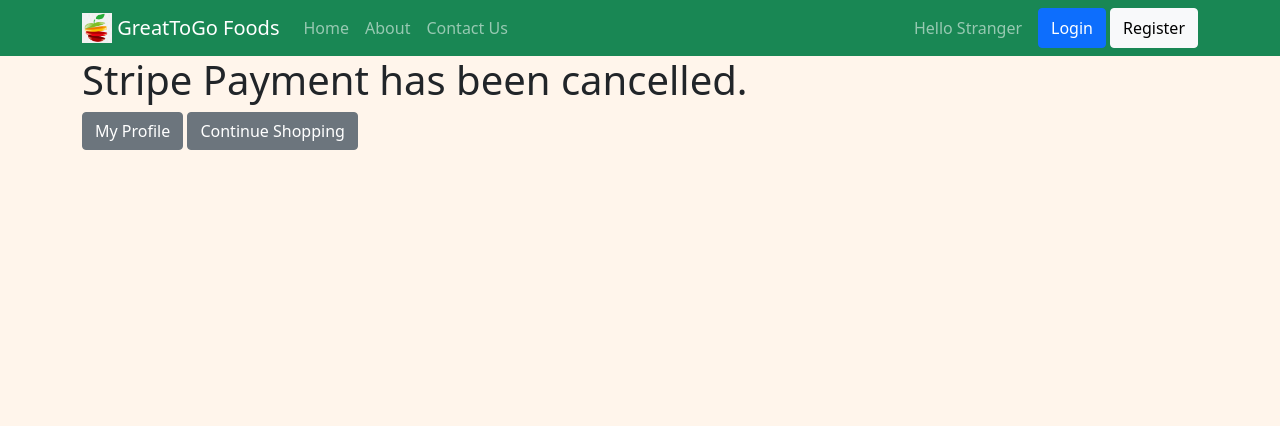
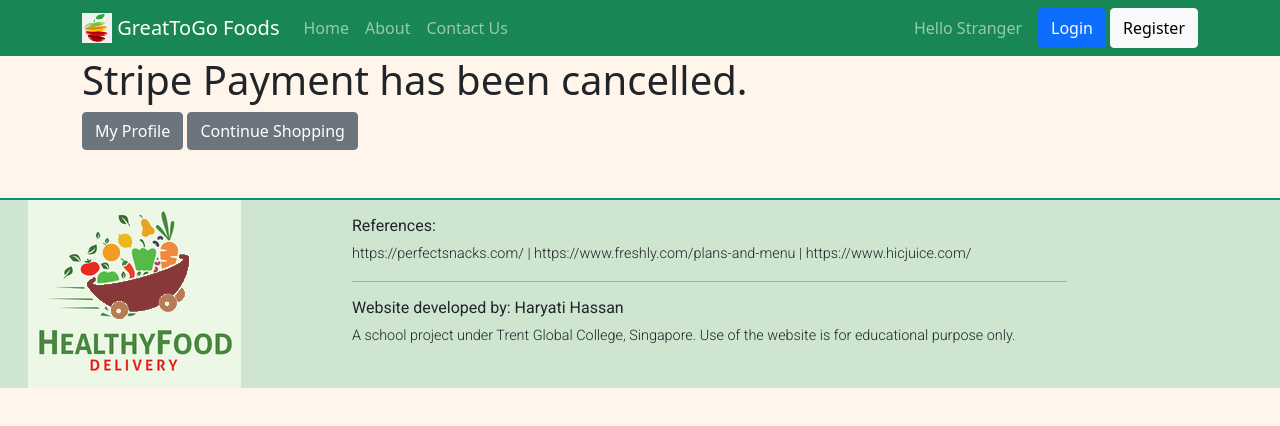
Before and after one commit to haryati75/tgc12-p3-gtgfoods, a React (Create React App) app: page /checkout/cancelled in a window 1280 px wide. Shown: the top 426 px of the page. Built offline with nearby package versions, Linux system fonts and the light colour scheme.

Commit message:
added footer and loading spinner

```diff
--- a/src/App.css
+++ b/src/App.css
@@ -39,8 +39,8 @@ body, p, card-body, li, ul {
 }
 
 .footer {
-  border-top: solid 2px #6bbbc4;
-  background-color: #DEEDF0;
+  border-top: solid 2px #01937C;
+  background-color: #CEE5D0;
   width: 100%;
 }
 
@@ -87,3 +87,18 @@ header {
   max-height: 50vh;
   max-width: 400px;
 }
+
+.global-spinner-overlay {
+  position: fixed;
+  top: 0;
+  left: 0;
+  right: 0;
+  bottom: 0;
+  background-color: rgba(0, 0, 0, 0.3);
+  font-size: 30px;
+  color: white;
+  font-weight: bold;
+  display: flex;
+  justify-content: center;
+  align-items: center;
+}
--- a/src/App.js
+++ b/src/App.js
@@ -9,6 +9,7 @@ import SubmittedForm from './pages/SubmittedForm';
 import ProductView from './pages/ProductView';
 import AllProducts from './pages/AllProducts';
 import Navigation from './components/Navigation';
+import Footer from './components/Footer';
 import LoginPage from './pages/LoginPage';
 import UserProfile from './pages/UserProfile';
 import RegisterPage from './pages/RegisterPage';
@@ -22,15 +23,19 @@ import ReceiptPage from './pages/ReceiptPage';
 import PaymentFailPage from './pages/PaymentFailPage';
 import ProductProvider from './ProductProvider';
 import UserProvider from './UserProvider';
+import GlobalSpinner from './components/GlobalSpinner';
+import GlobalSpinnerContextProvider from './GlobalSpinnerContext';
 
 export default function App() {
   return (
     <Router>
       <UserProvider>
       <ProductProvider>
+      <GlobalSpinnerContextProvider>
 
         {/* NavBar Component here */}
         <Navigation />
+        <GlobalSpinner />
 
         <Switch>
           <Route exact path="/">
@@ -86,8 +91,12 @@ export default function App() {
           </Route>
         </Switch>
 
+        <Footer />
+
+      </GlobalSpinnerContextProvider>
       </ProductProvider>
       </UserProvider>
     </Router>
+
   );
 }
--- /dev/null
+++ b/src/GlobalSpinnerContext.js
@@ -0,0 +1,21 @@
+import React, {useState, createContext, useContext } from 'react';
+
+const GlobalSpinnerContext = createContext();
+const GlobalSpinnerActionsContext = createContext();
+
+export const useGlobalSpinnerContext = () => useContext(GlobalSpinnerContext);
+export const useGlobalSpinnerActionsContext = () => useContext(GlobalSpinnerActionsContext);
+
+const GlobalSpinnerContextProvider = (props) => {
+    const [isGlobalSpinnerOn, setGlobalSpinner] = useState(false);
+
+    return (
+        <GlobalSpinnerContext.Provider value={isGlobalSpinnerOn}>
+            <GlobalSpinnerActionsContext.Provider value={setGlobalSpinner}>
+                {props.children}
+            </GlobalSpinnerActionsContext.Provider>
+        </GlobalSpinnerContext.Provider>
+    )
+}
+
+export default GlobalSpinnerContextProvider;
--- /dev/null
+++ b/src/components/Footer.js
@@ -0,0 +1,25 @@
+import React from 'react';
+
+export default function Footer() {
+    return (<React.Fragment>
+        <div className="footer container-fluid mt-5">
+            <div className="row">
+                <div className="col col-2 col-md-3 ms-3 pl-2">
+                    <img src="%PUBLIC_URL%/../../delivery-logo.png" style={{maxWidth:"100%"}} alt="Logo"/>
+                </div>
+                <div className="col col-8 col-md-7 p-3">
+                    <h6>References: </h6>
+                    <p className="text-listing">
+                        https://perfectsnacks.com/ |
+                        https://www.freshly.com/plans-and-menu |
+                        https://www.hicjuice.com/
+                    </p>
+                    <hr></hr>
+                    <h6>Website developed by: Haryati Hassan</h6>
+                    <p className="text-listing">A school project under Trent Global College, Singapore. Use of the website is for educational purpose only.</p>
+                </div>
+            </div>
+        </div>
+    </React.Fragment>)
+
+}
--- /dev/null
+++ b/src/components/GlobalSpinner.js
@@ -0,0 +1,12 @@
+import React from 'react';
+import { Spinner } from 'react-bootstrap';
+import { useGlobalSpinnerContext } from '../GlobalSpinnerContext';
+
+export default function GlobalSpinner (props) {
+    const isGlobalSpinnerOn = useGlobalSpinnerContext();
+    return isGlobalSpinnerOn ? (
+        <div className="global-spinner-overlay">
+            <p><Spinner className="mx-3" animation="border" variant="success" />Loading...</p>
+        </div>
+    ) : null
+}
--- a/src/components/Navigation.js
+++ b/src/components/Navigation.js
@@ -56,6 +56,6 @@ export default function Navigation() {
             </Container>
         </Navbar>
         { localStorage.getItem('sessionExpired') === '1' ? <Alert variant="danger">Your session has expired. Please login Again. </Alert> : null }
+
     </React.Fragment>)
-
 }
--- a/src/pages/AllOrders.js
+++ b/src/pages/AllOrders.js
@@ -4,18 +4,19 @@ import { Card, Container, ListGroup, Alert, Image, Button, Row, Col } from 'reac
 import Moment from 'react-moment';
 import axios from 'axios';
 import config from '../config';
-
+import { useGlobalSpinnerActionsContext } from '../GlobalSpinnerContext';
 
 export default function AllOrders() {
 
     const history = useHistory();
+    const setGlobalSpinner = useGlobalSpinnerActionsContext();
 
     const [orders, setOrders] = useState([]);
     const [alertJSX, setAlertJSX] = useState();
 
     useEffect(() => {
         const fetch = async () => {
-
+            setGlobalSpinner(true);
             try {
                 const fetchedOrders = await fetchOrders();
                 if (fetchedOrders.length === 0) {
@@ -26,9 +27,10 @@ export default function AllOrders() {
             } catch (e) {
                 setAlertJSX(<Alert variant="danger">Unable to load orders from the server.</Alert>);
             }
+            setGlobalSpinner(false);
         }
         fetch();
-     }, []);
+     }, [setGlobalSpinner]);
 
     const fetchOrders = async () => {
         const response = await axios.get(config.API_URL + "/shopping-cart/orders", {
--- a/src/pages/AllProducts.js
+++ b/src/pages/AllProducts.js
@@ -4,7 +4,7 @@ import { useLocation } from 'react-router-dom';
 import axios from 'axios';
 import config from '../config';
 import ProductContext from '../ProductContext';
-
+import { useGlobalSpinnerActionsContext } from '../GlobalSpinnerContext';
 
 export default function AllProducts() {
 
@@ -13,22 +13,25 @@ export default function AllProducts() {
     const welcomeUser = location.state ? location.state.welcomeUser : null;
 
     const productContext = useContext(ProductContext);
+    const setGlobalSpinner = useGlobalSpinnerActionsContext();
 
     const [products, setProducts] = useState([]);
     const [alertJSX, setAlertJSX] = useState();
 
     useEffect(()=> {
         const fetch = async() => {
+            setGlobalSpinner(true);
             try {
                 let baseURL = config.API_URL + "/products";
                 let response = await axios.get(baseURL);
                 setProducts(response.data)
             } catch (e) {
                 setAlertJSX(<Alert variant="danger">ERROR: Failed to load Products from server.</Alert>)
-            }
+            };
+            setGlobalSpinner(false);
         }
         fetch();
-    }, []);
+    }, [setGlobalSpinner]);
 
     const handleAddToCart = async (productId, productName) => {
         let response = await productContext.addToCart(productId, productName);
@@ -47,24 +50,25 @@ export default function AllProducts() {
             </Row>
             <Row>
                 { products.map(p =>
-                <Card className="col col-6 col-md-4 col-lg-3 mx-auto" key={p.id}>
+                <Card className="col col-6 col-md-4 col-lg-3 mx-auto mb-3 p-0" key={p.id}>
+                    <Card.Header className="text-center" style={{"backgroundColor":"white"}}>
+                        { p.tags.map( t => <span className="badge rounded-pill bg-success text-light mx-1" key={t.id}>{t.name}</span> ) }
+                        <Card.Img className="card-img-top mt-3" src={p.image_url} alt={p.name}/>
+                    </Card.Header>
                     <Card.Body>
-                    <Card.Img className="card-img-top" src={p.image_url} alt={p.name}/>
                         <Card.Title>{p.category.name}: {p.name}</Card.Title>
                         <Card.Subtitle className="mb-2 text-muted">
-                            Price: ${p.unit_base_price/100}
+                            Price: ${p.unit_base_price/100} | {p.unit_of_measure}
                             { p.quantity_in_stock <= 0 ? <span className="badge bg-warning">Low stock. Delivery within 1 week.</span> : null }
                         </Card.Subtitle>
                         <Card.Text>{p.description}</Card.Text>
 
-
+                    </Card.Body>
+                    <Card.Footer>
                         <Button variant="secondary" href={"/products/"+p.id} >View Product</Button>{' '}
                         { localStorage.getItem('userName') ?
                             <Button variant="primary" onClick={() => handleAddToCart(p.id, p.name)} >Add To Cart</Button>
                         : null }
-                    </Card.Body>
-                    <Card.Footer>
-                        { p.tags.map( t => <span className="badge rounded-pill bg-info text-dark mx-1" key={t.id}>{t.name}</span> ) }
                     </Card.Footer>
                 </Card>) }
             </Row>
--- a/src/pages/ReceiptPage.js
+++ b/src/pages/ReceiptPage.js
@@ -5,10 +5,12 @@ import { useLocation } from "react-router-dom";
 import Moment from 'react-moment';
 import axios from 'axios';
 import config from '../config';
+import { useGlobalSpinnerActionsContext } from '../GlobalSpinnerContext';
 
 export default function ReceiptPage() {
     const sessionId = (new URLSearchParams(useLocation().search)).get('sessionId');
     const history = useHistory();
+    const setGlobalSpinner = useGlobalSpinnerActionsContext();
 
     const [order, setOrder] = useState({});
     const [alertJSX, setAlertJSX] = useState();
@@ -35,32 +37,16 @@ export default function ReceiptPage() {
         }
 
         const timer = setTimeout(() => {
-            console.log("Delaying call to API after Stripe success payment....")
             fetch();
-        }, 2000);
+        }, 1500);
 
-        return () => clearTimeout(timer);
+        return () => {
+            setGlobalSpinner(true);
+            clearTimeout(timer);
+            setGlobalSpinner(false);
+        }
 
-    }, [sessionId]);
-
-    // const fetch = async() => {
-
-    //     let baseURL = config.API_URL + "/shopping-cart/order/" + sessionId;
-    //     try {
-    //         let response = await axios.get(baseURL, {
-    //             'headers': {
-    //                 'Authorization' : 'Bear ' + localStorage.getItem('accessToken')
-    //             }
-    //         });
-    //         console.log("API get order called", response.data.order.orderItems);
-    //         setOrder(response.data.order)
-
-    //     } catch (e) {
-    //         setAlertJSX(<Alert variant="danger">Unable to retrieve order information. Please refresh again.</Alert>)
-    //         console.log("Stripe failed access >> ", e)
-    //     }
-
-    // }
+    }, [sessionId, setGlobalSpinner]);
 
     const renderReceipt = () =>  {
         return (<React.Fragment>
```
Also changed, not shown: public/delivery-logo.png (added).
